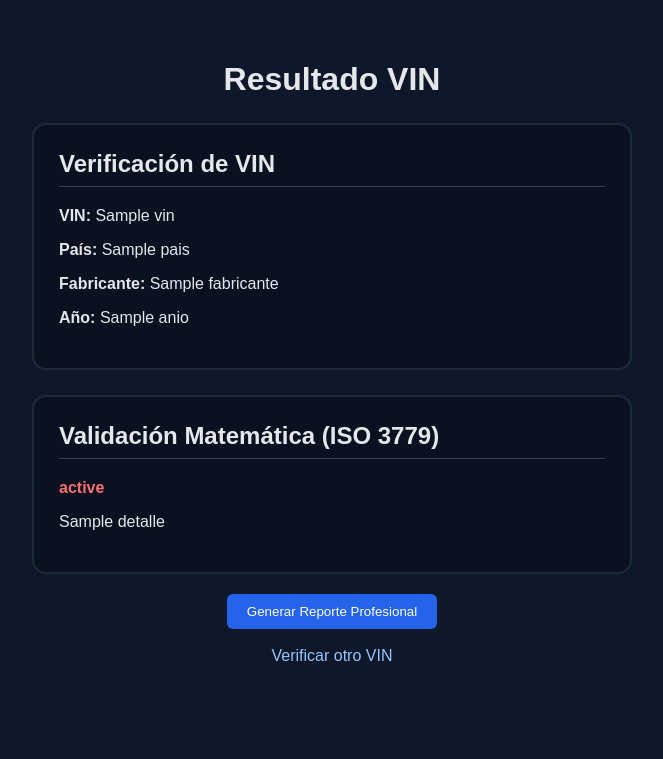
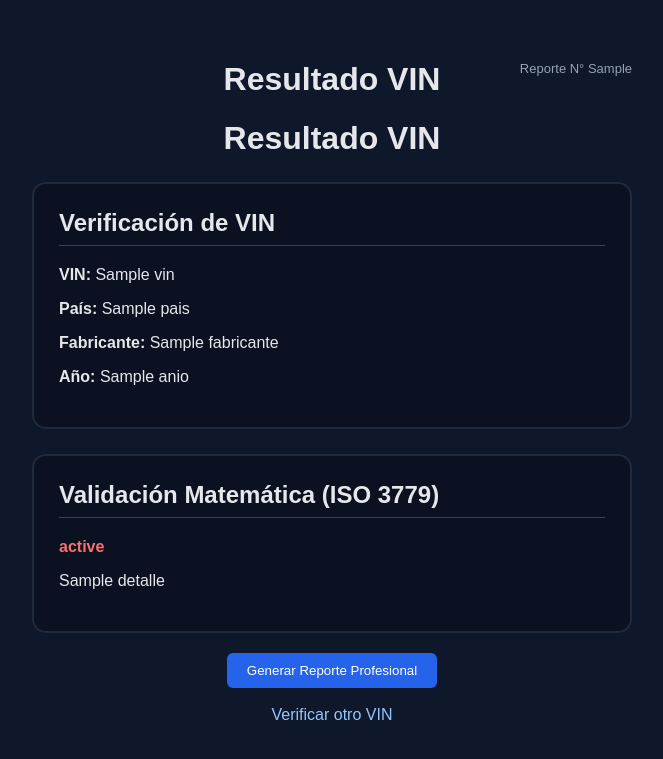
Before and after one commit to polvelasquez50-wq/VIN_PRIVADO, a Python web app: template templates/resultado.html in a window 1280 px wide. Shown: the top 759 px of the page, without its empty margins (308-971 px from the left). Run offline with Jinja, Linux system fonts and the light colour scheme; the template is opened without the code that fills it: most values are stand-ins (such as "Sample title", 1, 10 or a date in 2020).

Commit message:
Agregado numero correlativo en pantalla de resultados

```diff
--- a/templates/resultado.html
+++ b/templates/resultado.html
@@ -65,7 +65,14 @@
 </head>
 <body>
 
-<div class="container">
+<div class="container" style="position:relative;">
+
+    <div style="position:absolute; top:0px; right:0px; font-size:13px; color:#94a3b8;">
+        Reporte N° {{ numero_reporte }}
+    </div>
+
+    <h1>Resultado VIN</h1>
+
 
     <h1>Resultado VIN</h1>
 
```
Also changed, not shown: main.py (+6 -1 lines).
